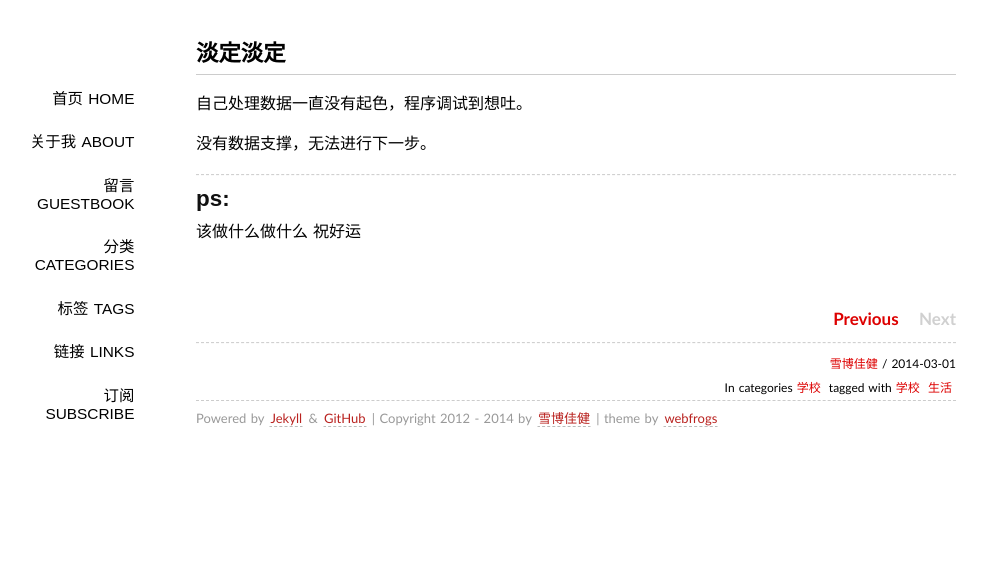
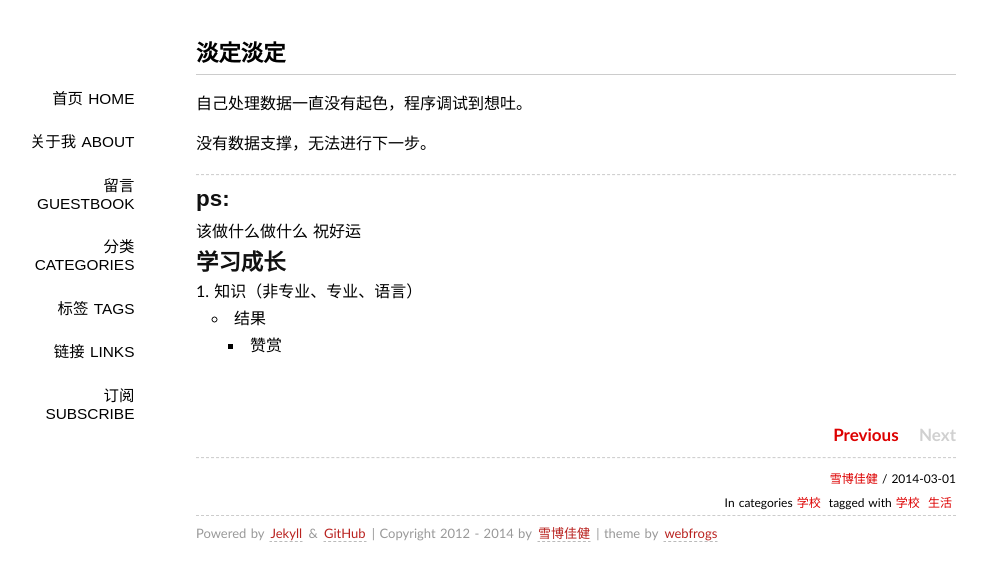
Before and after one commit to Successor/bigyuki.github.com, a Jekyll site: the page built from _posts/2014-03-1-MyPaper.md, in a window 1280 px wide. Shown: the top 581 px of the page, without its empty margins (144-1131 px from the left). Built offline with Jekyll 4.4.1, drawn with Linux system fonts in a browser that asks for light colours; Markdown is read by kramdown in place of the engine named in the settings; comment, search, counter and statistics services are not loaded.

Commit message:
Update 2014-03-1-MyPaper.md

```diff
--- a/_posts/2014-03-1-MyPaper.md
+++ b/_posts/2014-03-1-MyPaper.md
@@ -15,3 +15,8 @@ tags: [学校,生活]
 ##ps:
 该做什么做什么
       祝好运
+
+## 学习成长
+1. 知识（非专业、专业、语言）
+	* 结果
+		* 赞赏
```
